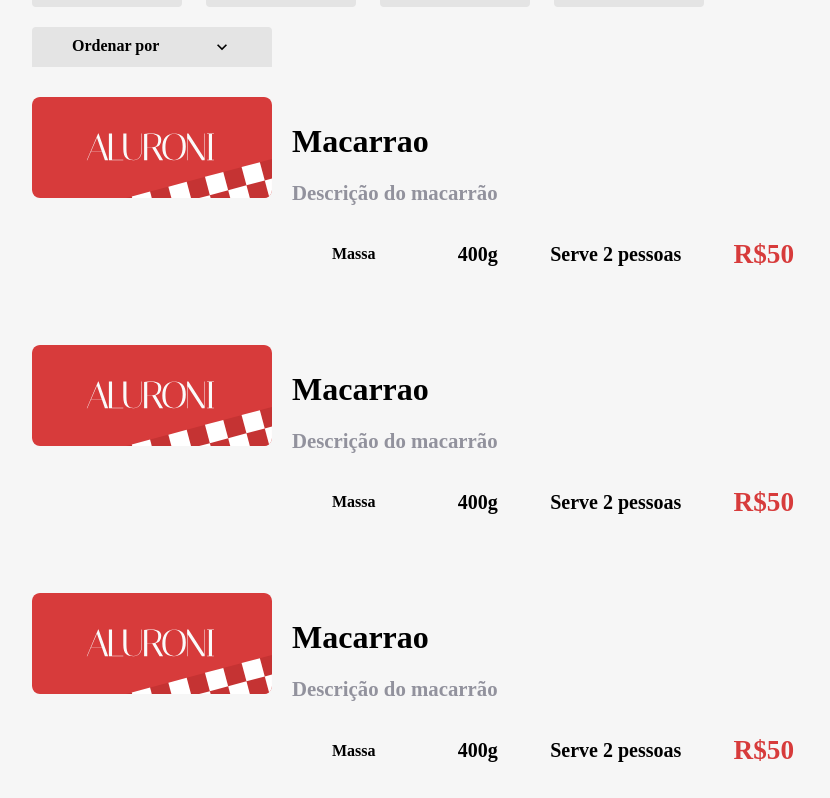
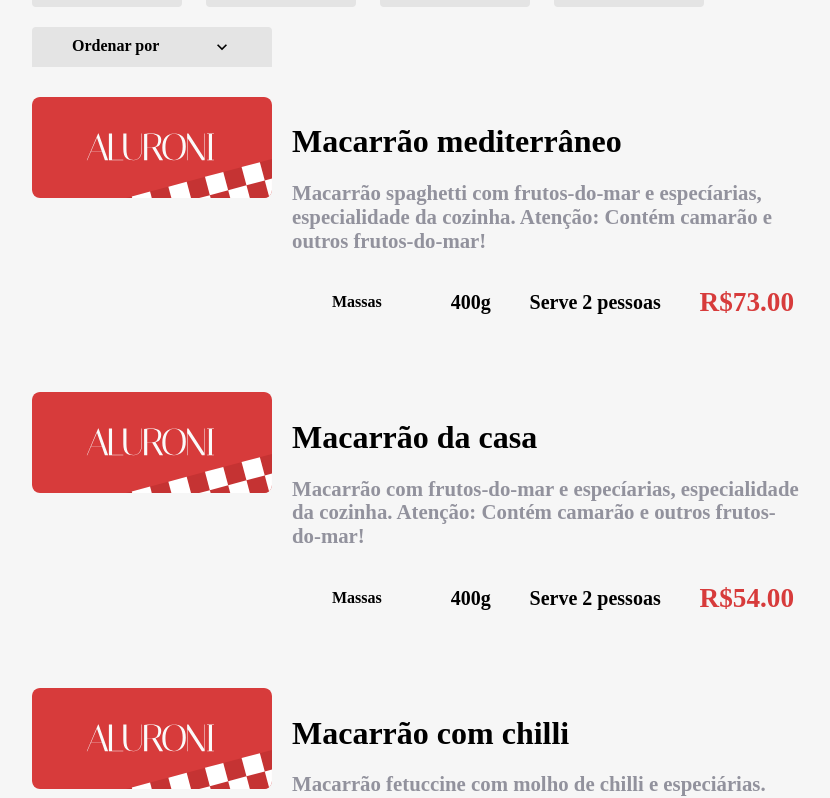
Before and after one commit to ericksalignac/Aluroni, a React (Create React App) app: page / in a window 1280 px wide. Shown: the part 687-1485 px from the top of the page, without its empty margins (168-998 px from the left). Built offline with nearby package versions, Linux system fonts and the light colour scheme; a web font is replaced by a local one.

Commit message:
Populando cada item

```diff
--- a/src/pages/Cardapio/Itens/Item/index.tsx
+++ b/src/pages/Cardapio/Itens/Item/index.tsx
@@ -1,29 +1,33 @@
 import logo from 'assets/logo.svg'
 import styles from './Item.module.scss'
+import cardapio from '../itens.json'
 
-export default function Item(){
+type Props = typeof cardapio[0];
+
+export default function Item(props: Props){
+    const {title, description, category, size, serving, price} = props;
     return(
         <div className={styles.item}>
             <div className={styles.item__imagem}>
-                <img src={logo} alt="imagem" />
+                <img src={logo} alt={title} />
             </div>
             <div className={styles.item__descricao}>
                 <div className={styles.item__titulo}>
-                    <h2>Macarrao</h2>
-                    <p>Descrição do macarrão</p>
+                    <h2>{title}</h2>
+                    <p>{description}</p>
                 </div>
                 <div className={styles.item__tags}>
                     <div className={styles.item__tipo}>
-                        Massa
+                        {category.label}
                     </div>
                     <div className={styles.item__porcao}>
-                        400g
+                        {size}g
                     </div>
                     <div className={styles.item__qtdpessoas}>
-                        Serve 2 pessoas
+                        Serve {serving} pessoa{serving === 1 ? "" : "s"}
                     </div>
                     <div className={styles.item__valor}>
-                        R$50
+                        R${price.toFixed(2)}
                     </div>
                 </div>
             </div>
--- a/src/pages/Cardapio/Itens/index.tsx
+++ b/src/pages/Cardapio/Itens/index.tsx
@@ -6,7 +6,10 @@ export default function Itens(){
     return (
         <div className={styles.itens}>
             {cardapio.map((item) => (
-                <Item key={item.id} />
+                <Item
+                   key={item.id}
+                   {...item}
+                   />
             ))}
         </div>
     )
```
